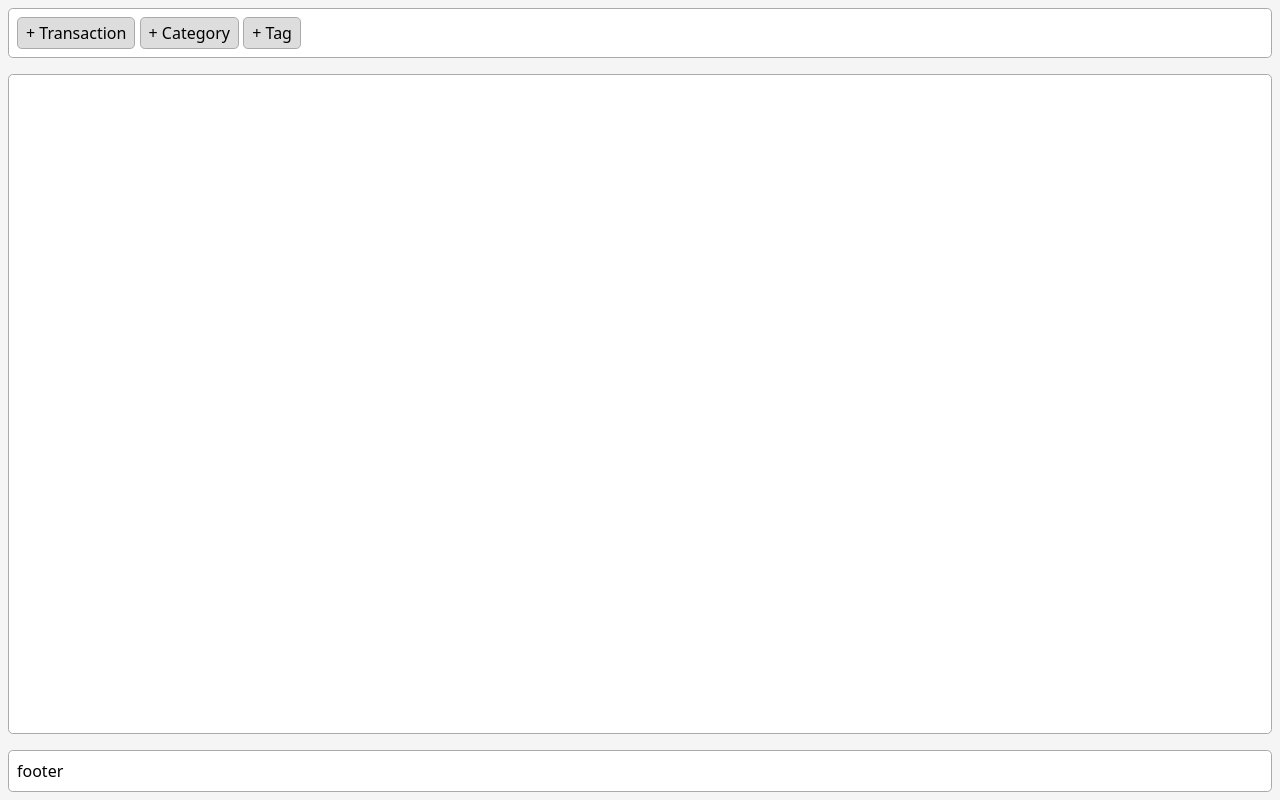
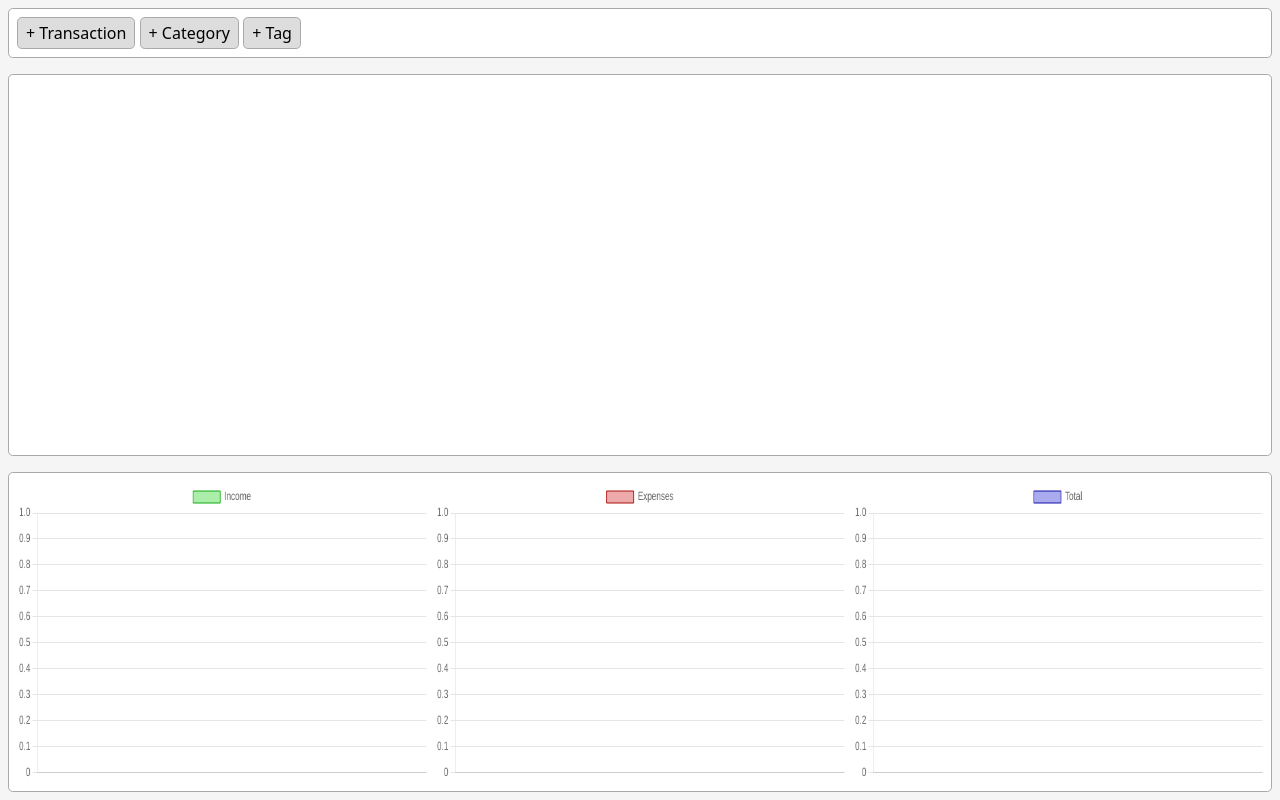
Before and after one commit to TUMOlabs/expense-tracker, a website built with Vite: page index.html in a window 1280 px wide. Built offline with nearby package versions, Linux system fonts and the light colour scheme; no server answers.

Commit message:
feat: add charts (#33)

```diff
--- a/index.html
+++ b/index.html
@@ -211,7 +211,12 @@
                     <button id="view-transaction-cancel-btn" type="button">Cancel</button>
                 </form>
             </aside>
-            <footer>footer</footer>
+            <footer>
+                <canvas id="income-chart"></canvas>
+                <canvas id="expenses-chart"></canvas>
+                <canvas id="total-chart"></canvas>
+                <!-- <canvas id="transaction-chart"></canvas> -->
+            </footer>
         </main>
         <script type="module" src="./src/index.js"></script>
     </body>
--- a/package.json
+++ b/package.json
@@ -42,5 +42,8 @@
             "npx prettier --write",
             "npx eslint --fix"
         ]
+    },
+    "dependencies": {
+        "chart.js": "^4.5.1"
     }
 }
--- /dev/null
+++ b/src/charts.js
@@ -0,0 +1,101 @@
+import Chart from "chart.js/auto";
+
+export const getChart = (options) => {
+    const { chartId, labels, datasets, scaleX, scaleY, label, colors } = options;
+
+    const ctx = document.querySelector(chartId);
+
+    new Chart(ctx, {
+        type: "line",
+        data: {
+            labels: labels,
+            datasets: [
+                {
+                    label: label,
+                    data: datasets[0],
+                    borderWidth: 1,
+                    tension: 0.1,
+                    fill: false,
+                    spanGaps: true,
+                    borderColor: colors[0].borderColor,
+                    backgroundColor: colors[0].backgroundColor,
+                },
+            ],
+        },
+        options: {
+            responsive: true,
+            scales: {
+                x: {
+                    title: { display: false, text: scaleX },
+                },
+                y: {
+                    title: { display: false, text: scaleY },
+                    beginAtZero: true,
+                },
+            },
+            plugins: {
+                legend: { position: "top" },
+            },
+        },
+    });
+};
+
+export const getTotalChart = (chartId, options) => {
+    const { labels, datasets, scaleX, scaleY, label, colors } = options;
+
+    const ctx = document.querySelector(chartId);
+
+    new Chart(ctx, {
+        type: "line",
+        data: {
+            labels: labels,
+            datasets: [
+                {
+                    label: label[0],
+                    data: datasets[0],
+                    borderWidth: 1,
+                    tension: 0.1,
+                    fill: false,
+                    spanGaps: true,
+                    borderColor: colors[0].borderColor,
+                    backgroundColor: colors[0].backgroundColor,
+                },
+                {
+                    label: label[1],
+                    data: datasets[1],
+                    borderWidth: 1,
+                    tension: 0.1,
+                    fill: false,
+                    spanGaps: true,
+                    borderColor: colors[1].borderColor,
+                    backgroundColor: colors[1].backgroundColor,
+                },
+                {
+                    label: label[2],
+                    data: datasets[2],
+                    borderWidth: 1,
+                    tension: 0.1,
+                    fill: false,
+                    spanGaps: true,
+                    borderColor: colors[2].borderColor,
+                    backgroundColor: colors[2].backgroundColor,
+                },
+            ],
+        },
+        options: {
+            responsive: true,
+            scales: {
+                x: {
+                    title: { display: true, text: scaleX },
+                },
+                y: {
+                    title: { display: true, text: scaleY },
+                    beginAtZero: true,
+                },
+            },
+            plugins: {
+                legend: { position: "top" },
+            },
+        },
+    });
+};
--- /dev/null
+++ b/src/config/chartOptions.js
@@ -0,0 +1,47 @@
+import { getTransactionData } from "../utils/dataUtils";
+
+const { labels, datasets } = getTransactionData();
+
+export const incomeChartOptions = {
+    chartId: "#income-chart",
+    // labels: labels.totalLabels,
+    labels: labels.incomeLabels,
+    datasets: [datasets.income],
+    scaleX: "Date",
+    scaleY: "Amount",
+    label: "Income",
+    colors: [{ borderColor: "#1a1", backgroundColor: "#aea" }],
+};
+export const expensesChartOptions = {
+    chartId: "#expenses-chart",
+    // labels: labels.totalLabels,
+    labels: labels.expensesLabels,
+    datasets: [datasets.expenses],
+    scaleX: "Date",
+    scaleY: "Amount",
+    label: "Expenses",
+    colors: [{ borderColor: "#a11", backgroundColor: "#eaa" }],
+};
+
+export const totalChartOptions = {
+    chartId: "#total-chart",
+    labels: labels.totalLabels,
+    datasets: [datasets.total],
+    scaleX: "Date",
+    scaleY: "Amount",
+    label: ["Total"],
+    colors: [{ borderColor: "#11a", backgroundColor: "#aae" }],
+};
+
+export const chartOptions = {
+    labels: labels.totalLabels,
+    datasets: [datasets.income, datasets.expenses, datasets.total],
+    scaleX: "Date",
+    scaleY: "Amount",
+    label: ["Income", "Expenses", "Total"],
+    colors: [
+        { borderColor: "#1a1", backgroundColor: "#aea" },
+        { borderColor: "#a11", backgroundColor: "#eaa" },
+        { borderColor: "#11a", backgroundColor: "#aae" },
+    ],
+};
--- a/src/index.js
+++ b/src/index.js
@@ -1,6 +1,8 @@
 import { openForm, closeForm, saveFormData, editFormData, deleteFormData } from "./utils/formUtils";
 import { getAll } from "./utils/storageUtils";
 import { Transaction } from "./components/Transaction";
+import { getChart, getTotalChart } from "./charts";
+import { incomeChartOptions, expensesChartOptions, totalChartOptions } from "./config/chartOptions";
 
 let currentActiveId = null;
 
@@ -51,6 +53,12 @@ const init = () => {
     editTransaction.addEventListener("click", () => editFormData(viewTransactionForm));
     deleteTransaction.addEventListener("click", () => deleteFormData(viewTransactionForm));
     cancelTransaction.addEventListener("click", () => closeForm(viewTransactionForm));
+
+    getChart(incomeChartOptions);
+    getChart(expensesChartOptions);
+    getChart(totalChartOptions);
+
+    // getTotalChart("#transaction-chart",chartOptions);
 };
 
 init();
--- a/src/styles/index.css
+++ b/src/styles/index.css
@@ -129,8 +129,12 @@ header {
 }
 
 footer {
+    display: grid;
+    grid-template-columns: auto auto auto;
+    gap: 0.5rem;
     border: 1px solid #aaa;
     background-color: white;
+    height: 40vh;
     grid-row-start: 3;
     grid-row-end: 4;
     grid-column-start: 1;
--- /dev/null
+++ b/src/utils/dataUtils.js
@@ -0,0 +1,34 @@
+import { getAll } from "./storageUtils";
+
+export const getTransactionData = () => {
+    const data = getAll(import.meta.env.VITE_TRANSACTIONS_KEY);
+    const income = [];
+    const expenses = [];
+    const total = [];
+    const incomeLabels = [];
+    const expensesLabels = [];
+    const totalLabels = [];
+
+    let sum = 0;
+
+    data.forEach((entry) => {
+        if (entry.type === "income") {
+            income.push(entry.amount);
+            incomeLabels.push(entry.date.split("T")[0]);
+            sum += parseInt(entry.amount);
+            // expenses.push(null);
+        } else {
+            expenses.push(entry.amount);
+            expensesLabels.push(entry.date.split("T")[0]);
+            sum -= parseInt(entry.amount);
+            // income.push(null);
+        }
+        total.push(sum);
+        totalLabels.push(entry.date.split("T")[0]);
+    });
+
+    return {
+        labels: { incomeLabels, expensesLabels, totalLabels },
+        datasets: { income, expenses, total },
+    };
+};
```
Also changed, not shown: 1 other file.
